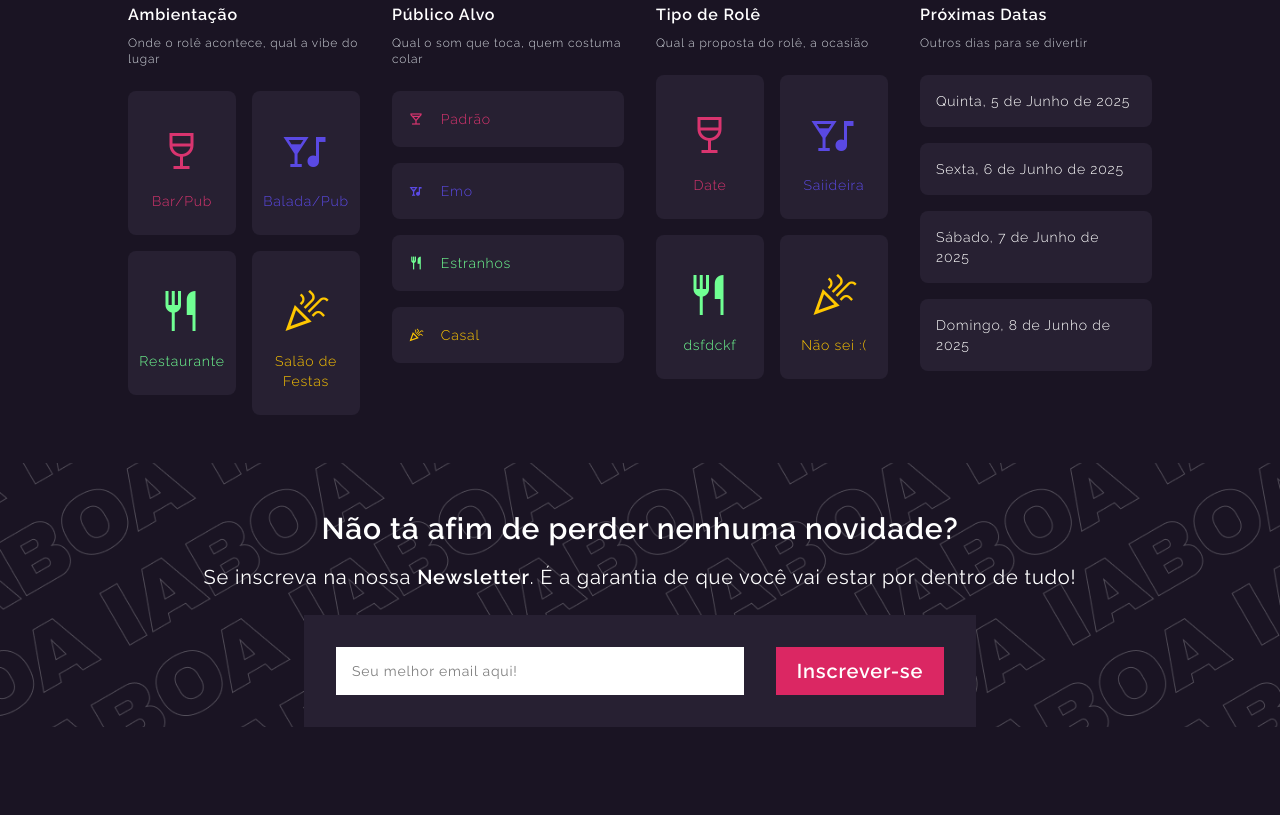
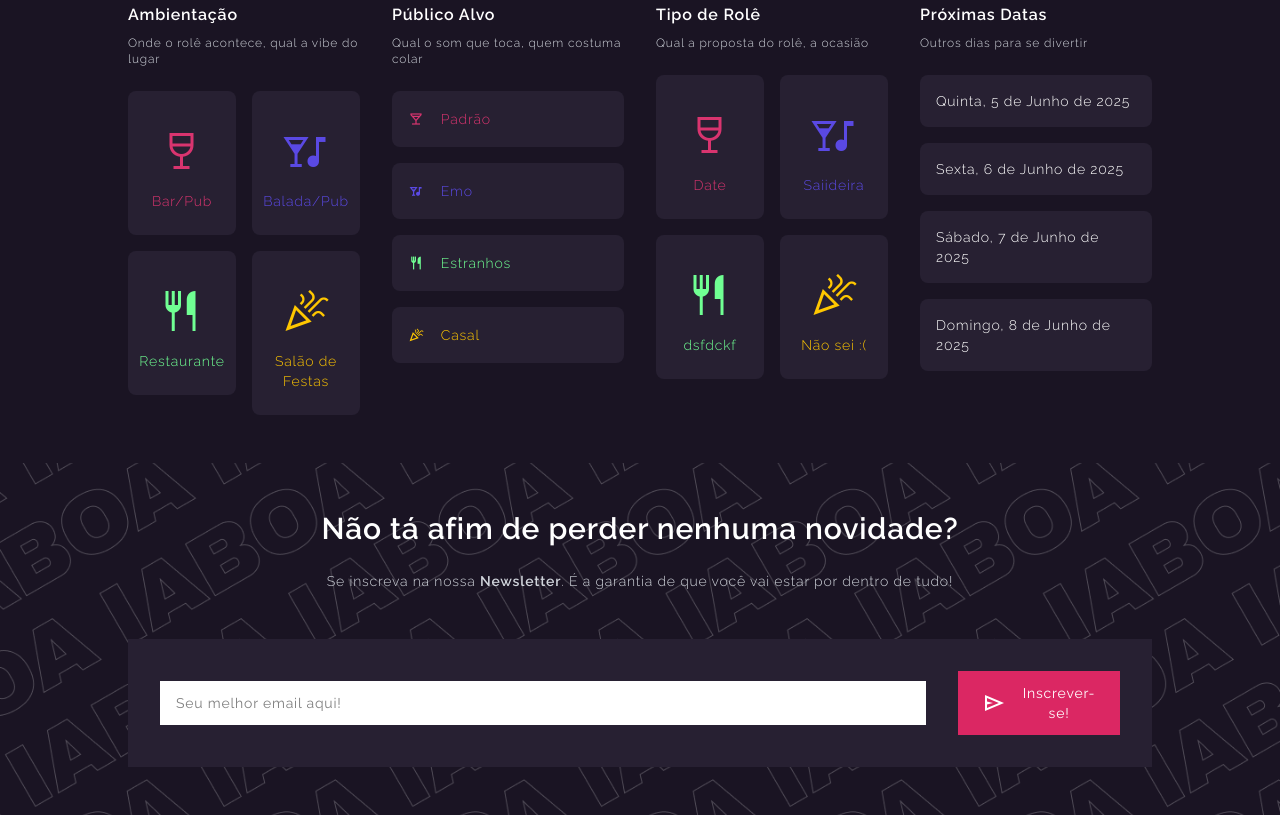
Before and after one commit to N4rdelli/IaBoa, a plain HTML site: page index.html in a window 1280 px wide. Shown: the part 3107-3922 px from the top of the page. Before the commit the page ends 3834 px from the top, so only its background shows below. Drawn offline with nearby package versions, Linux system fonts and the light colour scheme.

Commit message:
fix(newsletter): adiciona html semântico na section de newsletter

```diff
--- a/index.html
+++ b/index.html
@@ -212,20 +212,23 @@
     </section>
 
     <!-- Newsletter -->
-    <div class="w-full h-auto bg-[#1A1423] bg-[url(imgs/Fundo-iaboa.png)] bg-repeat bg-[length:100%_auto] bg-[position:0px_-500px] text-white">
-      <h3 class="text-3xl text-center font-semibold pt-12 pb-4">Não tá afim de perder nenhuma novidade?</h3>
-      <h5 class="text-xl text-center pb-6">Se inscreva na nossa <b class="font-semibold">Newsletter</b>. É a garantia de que você vai estar por dentro de tudo!</h5>
-      <div class="flex max-w-md md:max-w-2xl justify-self-center items-center w-full sm:w-296 h-28 bg-[#272032]">
-        <!-- Super input-->
-        <div class="flex flex-grow mx-8 w-230 h-12 bg-white">
-          <input type="text" placeholder="Seu melhor email aqui!" class="w-full ml-4 text-sm text-black outline-none" />
-        </div>
-        <!-- Super botão-->
-        <div class="flex flex-shrink-0 mr-8 w-42 h-12 bg-[#DB2763] justify-center items-center">
-          <a class="text-center font-semibold text-xl" href="#">Inscrever-se</a>
+    <section class="w-full h-auto bg-[#1A1423] bg-[url(imgs/Fundo-iaboa.png)] bg-repeat bg-[length:100%_auto] bg-[position:0px_-500px] text-white">
+      <div class="flex flex-col py-12 px-16 sm:px-24 lg:px-32 items-center gap-y-12 w-full">
+        <header class="text-center flex flex-col items-center gap-6">
+          <h2 class="text-3xl font-semibold">Não tá afim de perder nenhuma novidade?</h2>
+          <p class="text-sm font-light text-gray-300 w-full">Se inscreva na nossa <b class="font-semibold">Newsletter</b>. É a garantia de que você vai estar por dentro de tudo!</p>
+        </header>
+        <div class="bg-[#272032] flex flex-col lg:flex-row p-8 justify-center items-center w-full gap-8">
+          <!-- Super input-->
+          <input type="text" placeholder="Seu melhor email aqui!" class="w-full text-sm text-black outline-none bg-white px-4 py-3" />
+          <!-- Super botão-->
+          <button class="w-auto lg:w-1/3 xl:w-1/5 flex items-center justify-center bg-[#DB2763] text-white px-6 py-3 hover:bg-[#B01D4F] transition-colors duration-200 gap-4">
+            <span class="material-symbols-outlined text-white">send</span>
+            <h5 class="text-center font-normal text-sm">Inscrever-se!</h5>
+          </button>
         </div>
       </div>
-    </div>
+    </section>
 
     <!-- Script main.js -->
     <script type="module" src="./js/main.js"></script>
```
